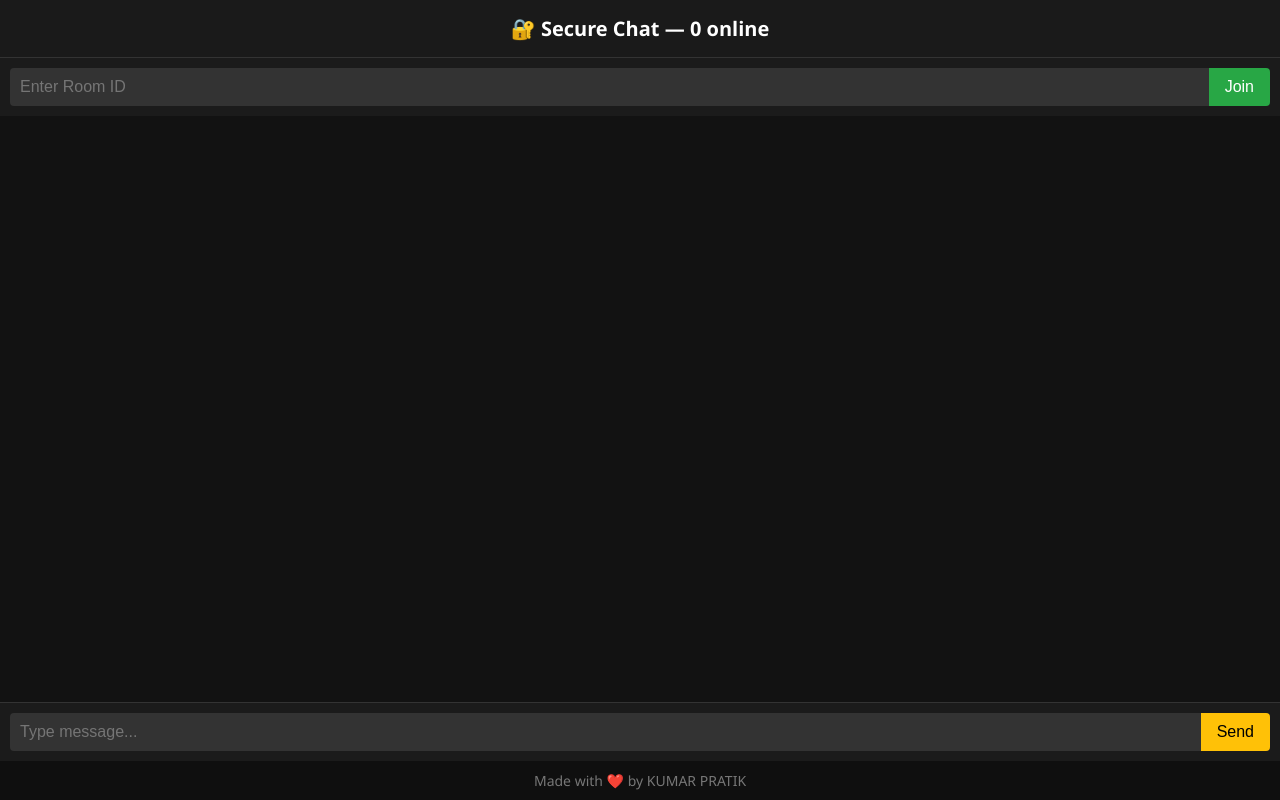
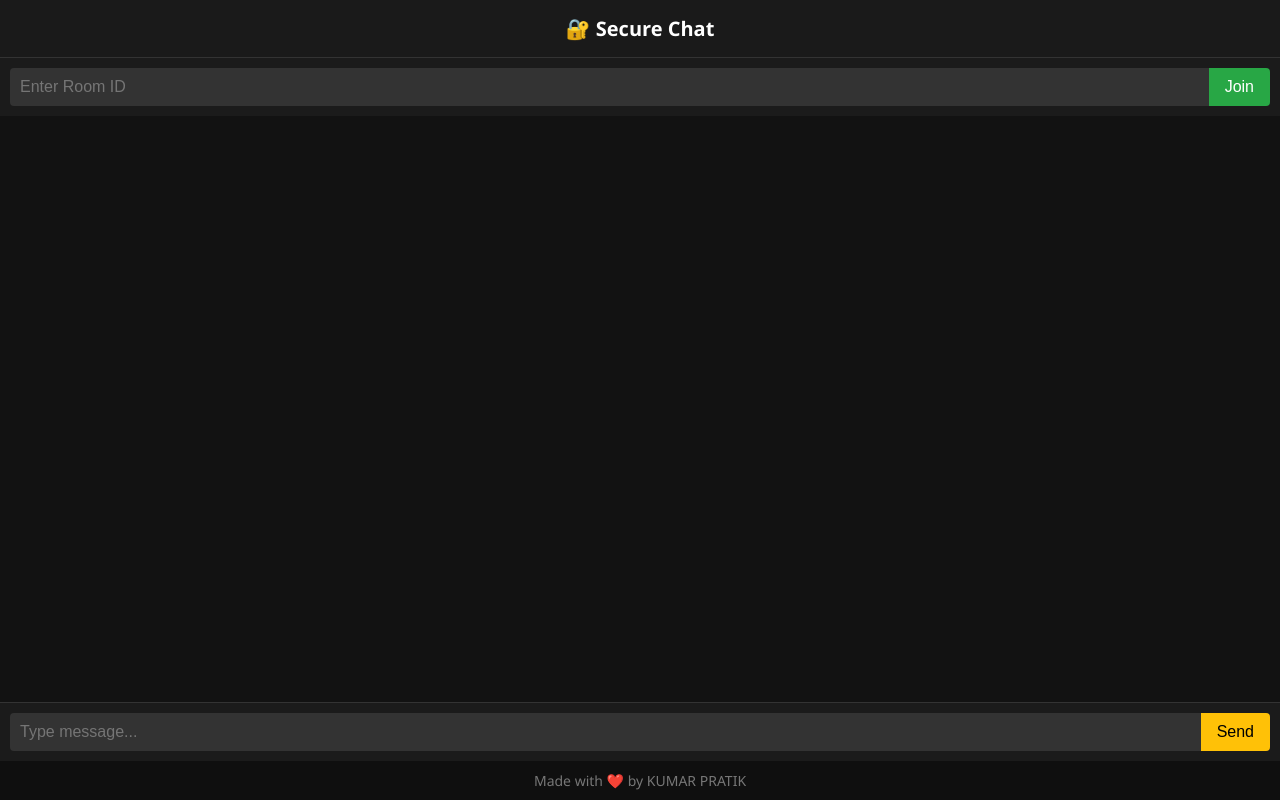
Before and after one commit to kumar-pratik1006/secure-chat-app, a website: page public/index.html in a window 1280 px wide. Drawn offline with nearby package versions, Linux system fonts and the light colour scheme; no server answers.

Commit message:
Update index.html

```diff
--- a/public/index.html
+++ b/public/index.html
@@ -114,9 +114,7 @@
   </style>
 </head>
 <body>
-  <header>
-  🔐 Secure Chat — <span id="userCount">0 online</span>
-  </header>
+  <header> 🔐 Secure Chat </header>
 
   <div class="room-join">
     <input type="text" id="room" placeholder="Enter Room ID">
```
